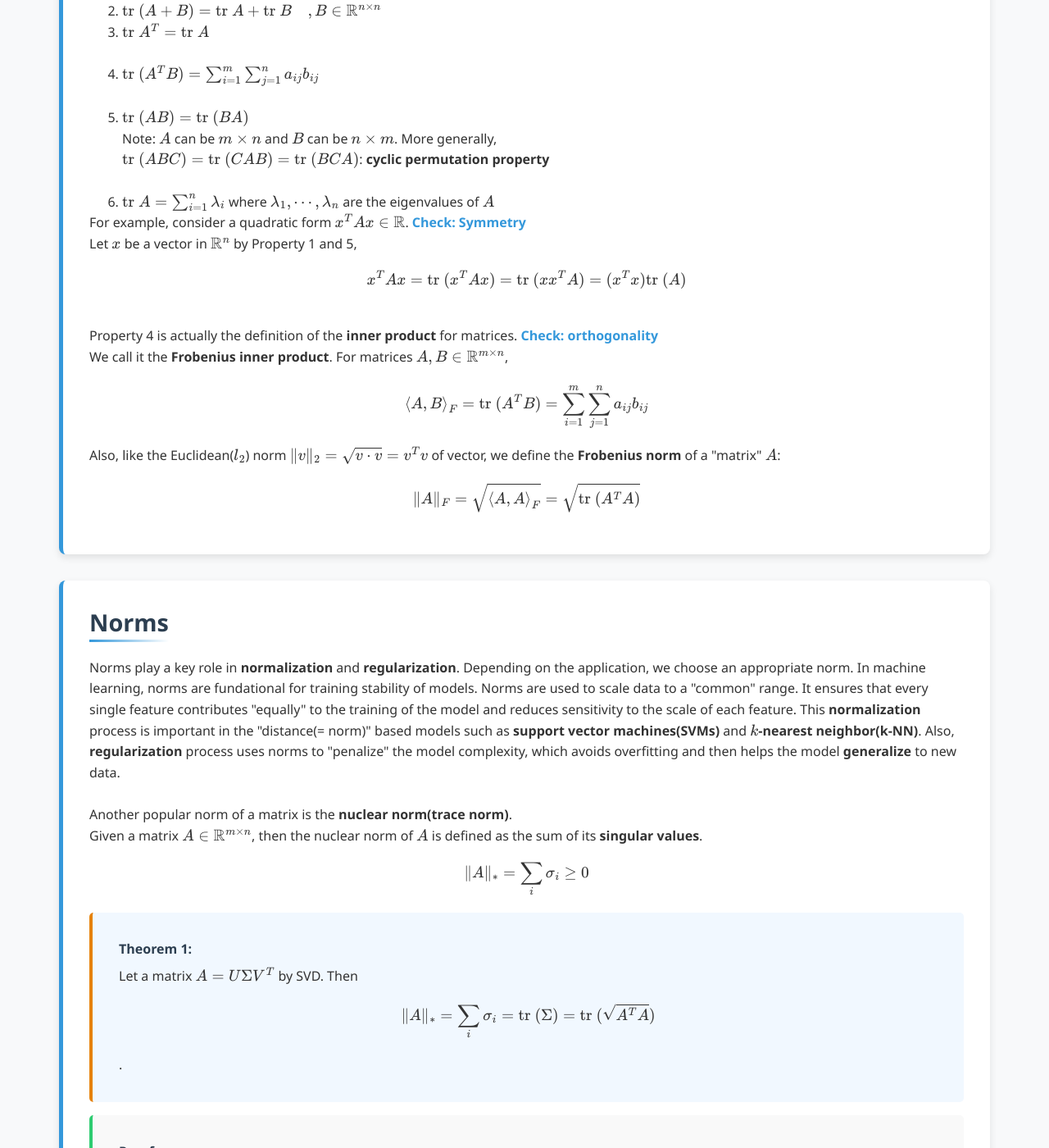
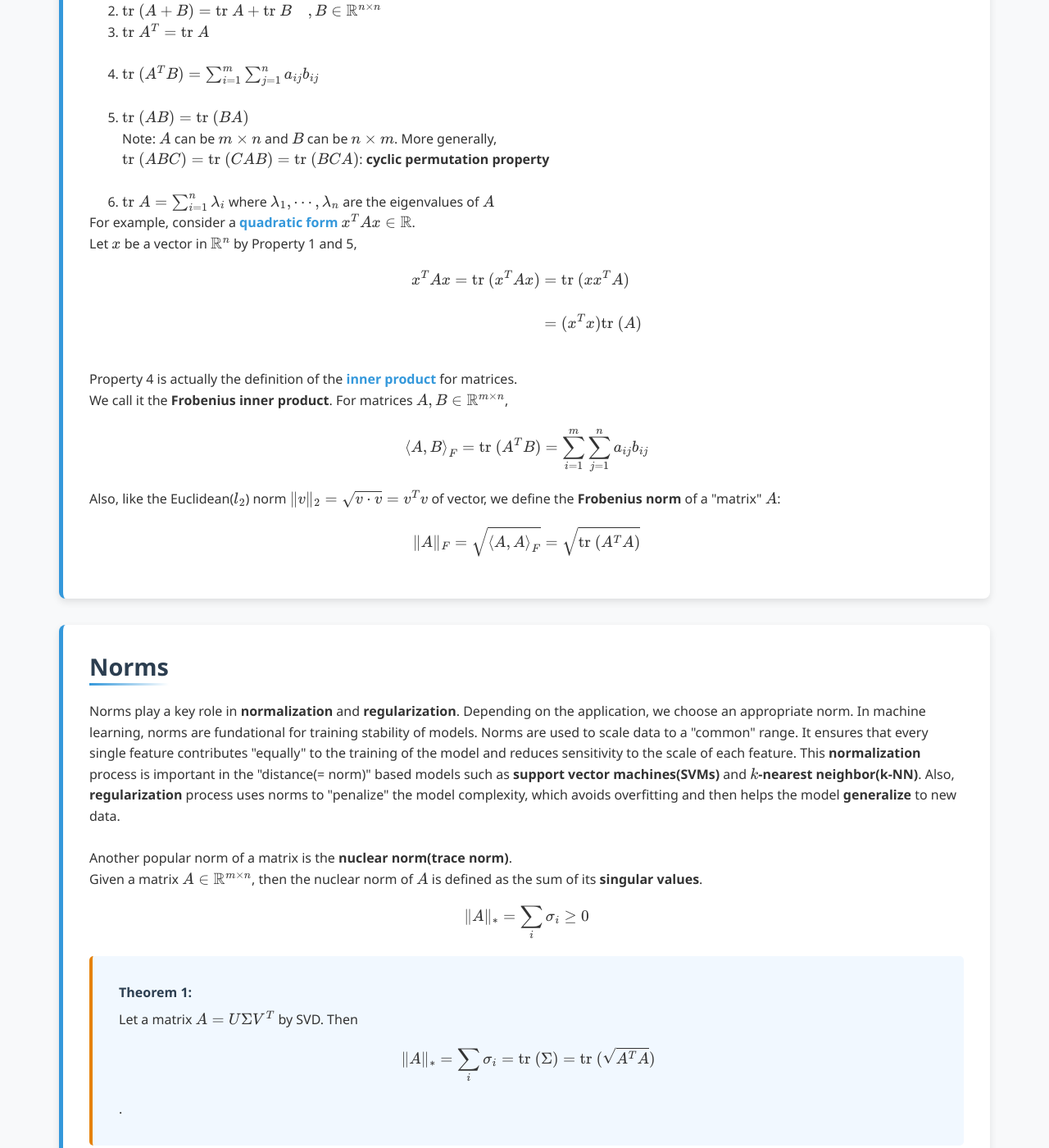
Before and after one commit to Yusukey01/yusukey01.github.io, a Jekyll site: the page built from Mathematics/Linear_algebra/trace.html, in a window 1280 px wide and 1400 px high, scrolled down 948 px. Shown: the whole window at 82% size. Built offline with Jekyll 4.4.1, drawn with Linux system fonts in a browser that asks for light colours; some of the changed text lies outside the part shown.

Commit message:
organizing stext

```diff
--- a/Mathematics/Linear_algebra/trace.html
+++ b/Mathematics/Linear_algebra/trace.html
@@ -39,16 +39,19 @@ description: Learn about trace, norms, and intorduction to Metric Spaces.
                 \(\text{tr }(ABC) = \text{tr }(CAB) = \text{tr }(BCA) \): <strong>cyclic permutation property</strong> <br><br>
                 <li>\(\text{tr }A =\sum_{i=1}^n \lambda_i \) where \(\lambda_1, \cdots, \lambda_n\) are the eigenvalues of \(A\)</li>
             </ol>
-            For example, consider a quadratic form \(x^TAx \in \mathbb{R}\). <a href="symmetry.html"><strong> Check: Symmetry</strong></a>
+            For example, consider a <a href="symmetry.html"><strong>quadratic form</strong></a> \(x^TAx \in \mathbb{R}\).
             <br>
             Let \(x\) be a vector in \(\mathbb{R}^n\) by Property 1 and 5,
             \[
-            x^TAx = \text{tr }(x^TAx) = \text{tr }(xx^TA) = (x^Tx)\text{tr }(A)
+            \begin{align*}
+            x^TAx = \text{tr }(x^TAx) &= \text{tr }(xx^TA) \\\\
+                                      &= (x^Tx)\text{tr }(A)
+            \end{align*}
             \]
             <br>
-            Property 4 is actually the definition of the <strong>inner product</strong> for matrices.
-            <a href="orthogonality.html"><strong>Check: orthogonality </strong></a>
-            <br>We call it the <strong>Frobenius inner product</strong>.  For matrices \(A, B \in \mathbb{R}^{m \times n}\),
+            Property 4 is actually the definition of the <a href="orthogonality.html"><strong>inner product</strong></a> for matrices.
+            <br>
+            We call it the <strong>Frobenius inner product</strong>.  For matrices \(A, B \in \mathbb{R}^{m \times n}\),
             \[
             \left\langle A, B \right\rangle_F = \text{tr }(A^TB) = \sum_{i=1}^m\sum_{j=1}^n a_{ij}b_{ij}
             \]
@@ -79,7 +82,9 @@ description: Learn about trace, norms, and intorduction to Metric Spaces.
             <div class="theorem">
                 <span class="theorem-title">Theorem 1:</span>
                 Let a matrix \(A = U\Sigma V^T\) by SVD. Then
-                \[\| A\|_{\ast} = \sum_{i} \sigma_i = \text{tr }(\Sigma) = \text{tr }(\sqrt{A^TA})\].
+                \[
+                \| A\|_{\ast} = \sum_{i} \sigma_i = \text{tr }(\Sigma) = \text{tr }(\sqrt{A^TA})
+                \].
             </div>
             <div class="proof">
                 <span class="proof-title">Proof:</span>
@@ -87,7 +92,12 @@ description: Learn about trace, norms, and intorduction to Metric Spaces.
                 Since\(A^TA = (V\Sigma U^T)(U\Sigma V^T) = V\Sigma^2 V^T\),
                 \[\sqrt{A^TA} = V\Sigma V^T\]
                 Then by the cyclic permutation property of trace,
-                \[\text{tr }(\sqrt{A^TA}) = \text{tr }(V\Sigma V^T) = \text{tr }(\Sigma V^T V) = \text{tr }(\Sigma ) \]
+                \[
+                \begin{align*}
+                \text{tr }(\sqrt{A^TA}) = \text{tr }(V\Sigma V^T) &= \text{tr }(\Sigma V^T V) \\\\
+                                                                  &= \text{tr }(\Sigma )
+                \end{align*}
+                \]
             </div>
             <br>
             Also, the <strong>induced norm</strong> of \(A\) is defined as
```
